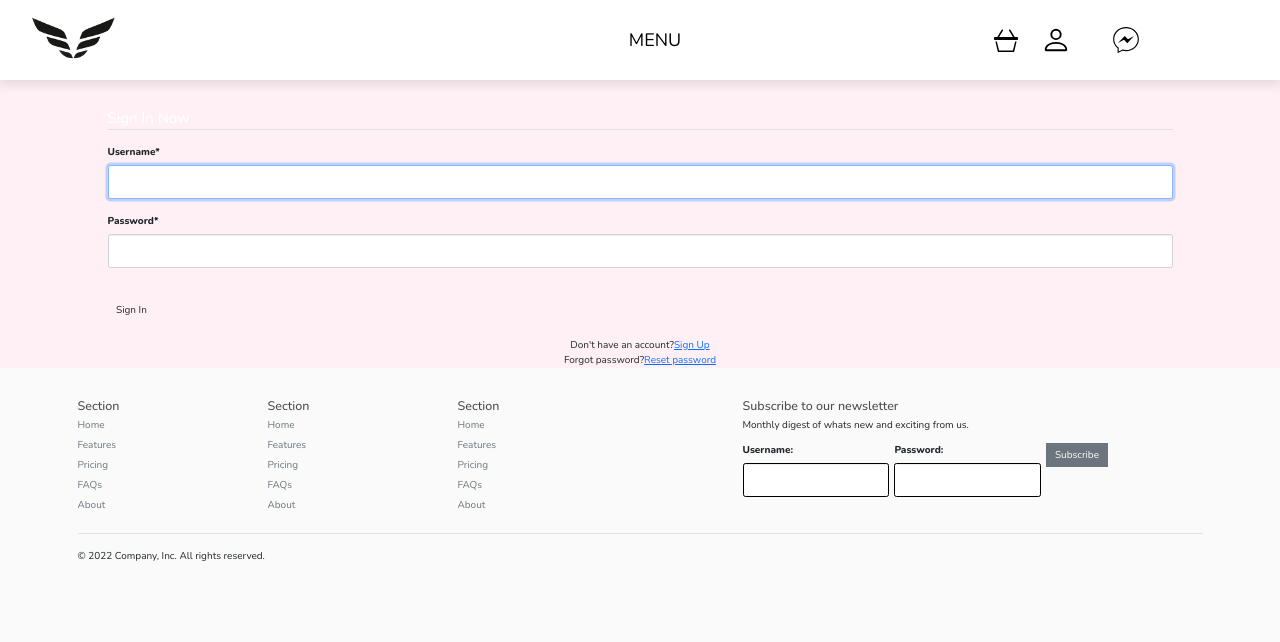
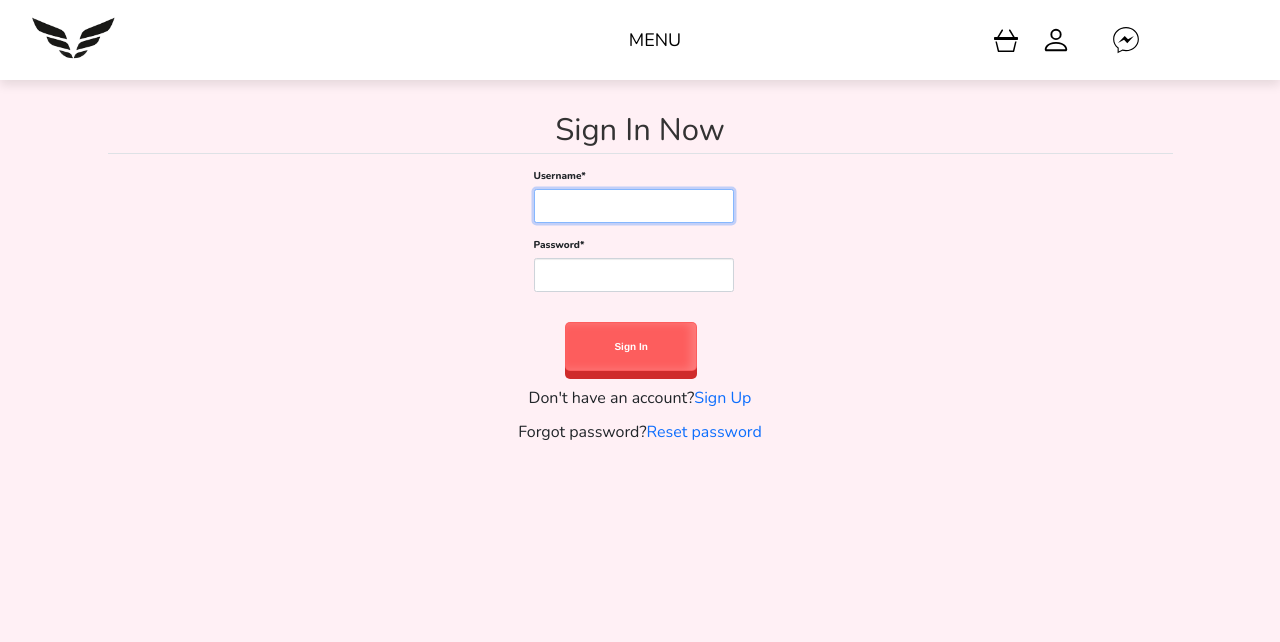
Before and after one commit to sdu-be-22/Vigorous, a Django app: page /login/ in a window 1280 px wide. Shown: the top 642 px of the page. Run offline with Django 4.2, Linux system fonts and the light colour scheme; some libraries are stand-ins or nearby versions.

Commit message:
prefinal

```diff
--- a/coffeeshop/shop/templates/shop/checkout.html
+++ b/coffeeshop/shop/templates/shop/checkout.html
@@ -18,12 +18,12 @@
 			transform: translateY(4px);
 			box-shadow: 0 4px 0 #cf2b2b;
 		}
-        #content{
+        /* #content{
             height: 500px;
         }
         .box-element{
             height: 305px;
-        }
+        } */
         .row{
             padding-top: 10%;
         }
--- a/coffeeshop/shop/templates/shop/login.html
+++ b/coffeeshop/shop/templates/shop/login.html
@@ -3,23 +3,62 @@
 {% load static %}
 
 {% block content %}
-    <link rel="stylesheet" href="{% static 'css/main.css' %}">
+    <!-- <link rel="stylesheet" href="{% static 'css/main.css' %}"> -->
+    <style>
+        .form-control{
+            width: 200px;
+        }
+        .btn{
+			display: inline-block;
+			background-color: #fd5d5d;
+			padding: 16px 48px;
+			text-decoration: none;
+			font-family: Helvetica;
+			font-weight: bold;
+			color: #fff;
+			border-radius: 5px;
+			box-shadow: 0 8px 0 #cf2b2b, inset -5px 0 10px rgba(255, 255, 255, 0.2);
+			transition: all 0.3s;
+		}
+		.btn:active{
+			transform: translateY(4px);
+			box-shadow: 0 4px 0 #cf2b2b;
+		}
+		p{
+			font-size: 16px;
+		}
+        a{
+            text-decoration: none;
+        }
+        footer{
+            display: none;
+        }
+        body{
+            background-color: lavenderblush;
+        }
+        .ssw{
+            text-align: center;font-size: 31px;
+        }
+    </style>
     <div class="container" style="margin-top: 30px;">
         <form action="" method="POST">
             {% csrf_token %}
         <fieldset class="form-group">
-          <legend class="border-bottom mb-4" style="color: white;">Sign In Now</legend>
+            <legend class=" ssw border-bottom mb-4">Sign In Now</legend>
+            <div style="margin-left:40% ;">
                 {{ form|crispy }}
+            </div>
         </fieldset>
-      <div class="form-group" id= "signup-button">
-          <button class="btn ">Sign In</button>
+        <div class="form-group" id= "signup-button" style="margin-left: 43%;">
+            <button class="btn sss">Sign In</button>
         </div>
             <div class="mt-4">
                         <div class="d-flex justify-content-center links">
-						Don't have an account? <a href="{% url 'shops:register' %}" class="ml-2">Sign Up</a>
+                            <p>Don't have an account?</p>
+                            <a href="{% url 'shops:register' %}" class="ml-2"> <p>Sign Up</p></a>
                         </div>
                         <div class="d-flex justify-content-center links">
-						Forgot password? <a href="{% url 'shops:reset_password' %}" class="ml-2">Reset password</a>
+                           <p>Forgot password?</p>  <a href="{% url 'shops:reset_password' %}" class="ml-2"><p>Reset password</p></a>
                         </div>
 
             </div>
--- a/coffeeshop/shop/templates/shop/main.html
+++ b/coffeeshop/shop/templates/shop/main.html
@@ -26,7 +26,6 @@
             var cookies = document.cookie.split(';');
             for (let i = 0; i < cookies.length; i++) {
                 var cookie = cookies[i].trim();
-                // Does this cookie string begin with the name we want?
                 if (cookie.substring(0, name.length + 1) === (name + '=')) {
                     cookieValue = decodeURIComponent(cookie.substring(name.length + 1));
                     break;
```
Also changed, not shown: coffeeshop/sending/templates/sending/dashboard.html (+1 -7 lines), coffeeshop/shop/templates/shop/detail.html (+3 -18 lines), coffeeshop/db.sqlite3. Lines whose indentation alone changed are shown as unchanged.
